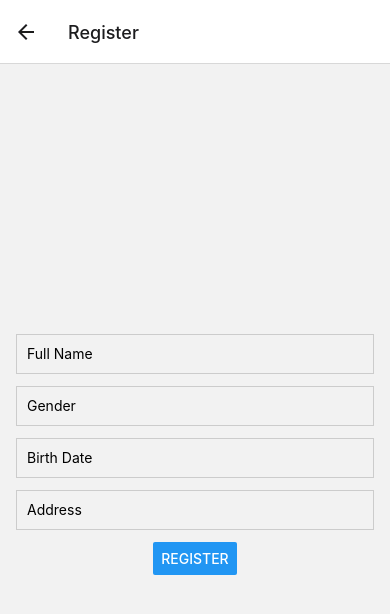
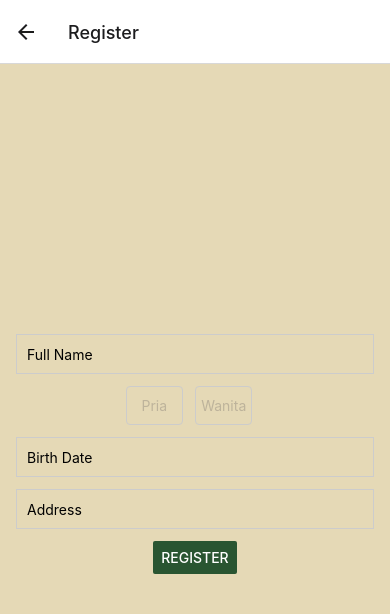
Before and after one commit to sususaiasusubendera/Ruang-Pendaki, a React Native app: screen /RegisterProfil in a window 390 px wide. Shown: the top 614 px of the page. Built offline with nearby package versions, Linux system fonts and the light colour scheme.

Commit message:
gender picker

```diff
--- a/App/screens/RegisterProfil.js
+++ b/App/screens/RegisterProfil.js
@@ -1,5 +1,5 @@
 import React, { useState } from 'react';
-import { View, TextInput, Button, StyleSheet } from 'react-native';
+import { View, TextInput, Button, StyleSheet, TouchableOpacity, Text } from 'react-native';
 import { initializeApp } from 'firebase/app';
 import { getAuth, createUserWithEmailAndPassword } from 'firebase/auth';
 import { getFirestore, setDoc, doc } from 'firebase/firestore';
@@ -15,7 +15,7 @@ const firebaseConfig = {
 
 const RegisterProfil = ({ navigation, route }) => {
   const [fullName, setFullName] = useState('');
-  const [gender, setGender] = useState('');
+  const [selectedGender, setSelectedGender] = useState('');
   const [birthDate, setBirthDate] = useState('');
   const [address, setAddress] = useState('');
 
@@ -44,7 +44,7 @@ const RegisterProfil = ({ navigation, route }) => {
         email,
         phone,
         fullName,
-        gender,
+        selectedGender,
         birthDate,
         address,
       });
@@ -64,12 +64,21 @@ const RegisterProfil = ({ navigation, route }) => {
         value={fullName}
         onChangeText={text => setFullName(text)}
       />
-      <TextInput
-        style={styles.input}
-        placeholder="Gender"
-        value={gender}
-        onChangeText={text => setGender(text)}
-      />
+      <View style={styles.genderContainer}>
+        <TouchableOpacity
+          style={[styles.genderOption, selectedGender === 'Pria' && styles.selectedOption]}
+          onPress={() => setSelectedGender('Pria')}
+        >
+          <Text style={styles.optionText}>Pria</Text>
+        </TouchableOpacity>
+
+        <TouchableOpacity
+          style={[styles.genderOption, selectedGender === 'Wanita' && styles.selectedOption]}
+          onPress={() => setSelectedGender('Wanita')}
+        >
+          <Text style={styles.optionText}>Wanita</Text>
+        </TouchableOpacity>
+      </View>
       <TextInput
         style={styles.input}
         placeholder="Birth Date"
@@ -82,7 +91,11 @@ const RegisterProfil = ({ navigation, route }) => {
         value={address}
         onChangeText={text => setAddress(text)}
       />
-      <Button title="Register" onPress={handleRegister} />
+      <Button
+        title="Register"
+        onPress={handleRegister}
+        color="#295531"
+      />
     </View>
   );
 };
@@ -92,6 +105,7 @@ const styles = StyleSheet.create({
     flex: 1,
     justifyContent: 'center',
     alignItems: 'center',
+    backgroundColor: '#E5D9B6',
     padding: 16,
   },
   input: {
@@ -102,6 +116,25 @@ const styles = StyleSheet.create({
     marginBottom: 12,
     paddingHorizontal: 10,
   },
+  genderContainer: {
+    flexDirection: 'row',
+    marginBottom: 12,
+  },
+  genderOption: {
+    flex: 1,
+    borderWidth: 1,
+    borderColor: '#ccc',
+    borderRadius: 4,
+    padding: 10,
+    marginRight: 12,
+    alignItems: 'center',
+  },
+  selectedOption: {
+    backgroundColor: '#295531',
+  },
+  optionText: {
+    color: '#bdb39b',
+  },
 });
 
 export default RegisterProfil;
--- a/package.json
+++ b/package.json
@@ -10,6 +10,7 @@
     "lint": "eslint ."
   },
   "dependencies": {
+    "@react-native-picker/picker": "^2.4.10",
     "@react-navigation/native": "^6.1.6",
     "@react-navigation/native-stack": "^6.9.12",
     "@react-navigation/stack": "^6.3.16",
```
Also changed, not shown: App.js (line endings or trailing spaces), 2 other files (tests, documents, lock files or other folders).
